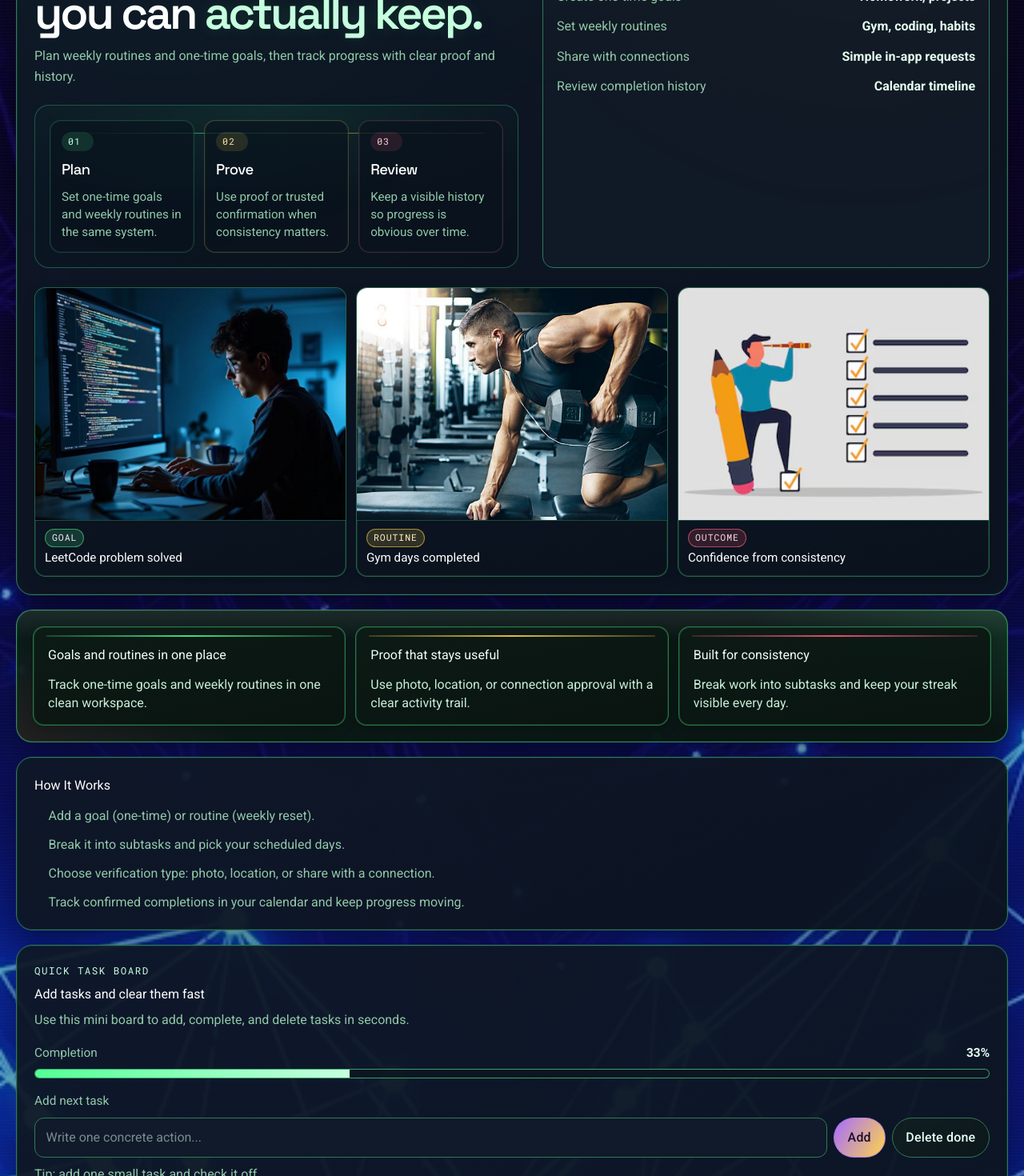
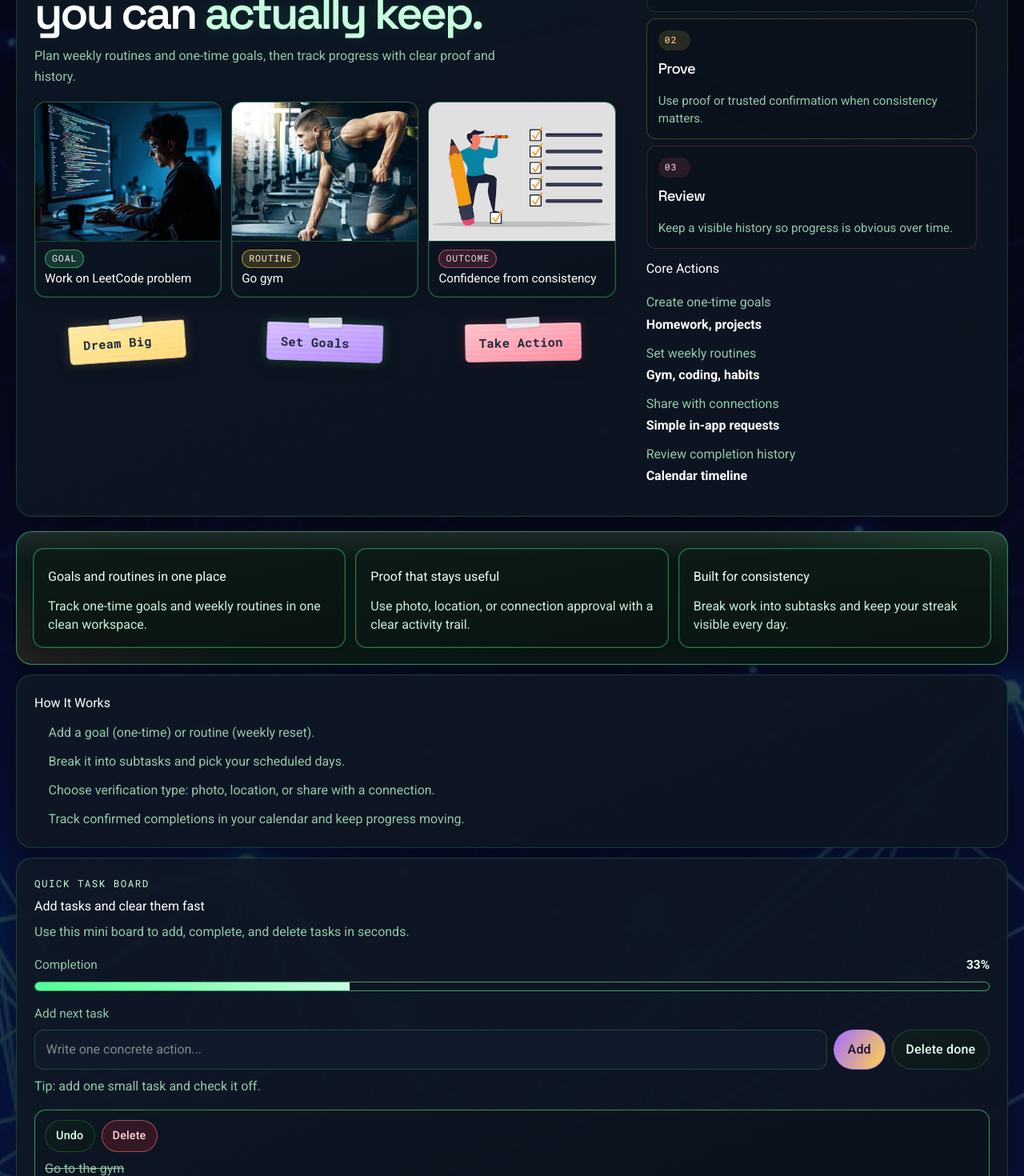
Before and after one commit to henderhc1/progr3s-app, a Next.js app: page / in a window 1280 px wide. Shown: the part 280-1750 px from the top of the page at 80% size. Built offline with nearby package versions, Linux system fonts and the light colour scheme; no server answers.

Commit message:
Refine landing page layout spacing and card alignment

```diff
--- a/app/globals.css
+++ b/app/globals.css
@@ -10,7 +10,7 @@
   --text: #e4fff1;
   --text-strong: #ffffff;
   --muted: #92c8a8;
-  --line: #2f7a56;
+  --line: rgba(82, 255, 148, 0.2);
   --accent: #52ff94;
   --accent-strong: #c8ffe0;
   --accent-cyan: #6fe6b2;
@@ -57,14 +57,7 @@ body {
     radial-gradient(880px 460px at -10% -12%, rgba(82, 255, 148, 0.2), transparent 70%),
     radial-gradient(720px 350px at 112% -8%, rgba(255, 212, 74, 0.13), transparent 72%),
     radial-gradient(620px 320px at 50% 118%, rgba(255, 94, 121, 0.1), transparent 74%),
-    linear-gradient(180deg, rgba(9, 15, 25, 0.24), rgba(9, 15, 25, 0.24)),
-    repeating-linear-gradient(
-      180deg,
-      rgba(144, 255, 193, 0.02) 0px,
-      rgba(144, 255, 193, 0.02) 1px,
-      transparent 1px,
-      transparent 4px
-    ),
+    linear-gradient(180deg, rgba(6, 11, 18, 0.72), rgba(6, 11, 18, 0.76)),
     var(--bg-image-layer),
     var(--bg);
 }
@@ -74,12 +67,8 @@ body::before {
   position: fixed;
   inset: 0;
   pointer-events: none;
-  background:
-    linear-gradient(90deg, rgba(82, 255, 148, 0.07) 1px, transparent 1px),
-    linear-gradient(180deg, rgba(82, 255, 148, 0.03) 1px, transparent 1px);
-  background-size: 58px 58px, 58px 58px;
-  mix-blend-mode: screen;
-  opacity: 0.09;
+  background: none;
+  opacity: 0;
   animation: none;
 }
 
@@ -92,7 +81,7 @@ body::after {
     radial-gradient(circle at 16% 7%, rgba(82, 255, 148, 0.23), transparent 46%),
     radial-gradient(circle at 84% 5%, rgba(255, 212, 74, 0.18), transparent 44%);
   filter: blur(18px);
-  opacity: 0.14;
+  opacity: 0.08;
 }
 
 ::selection {
@@ -115,12 +104,12 @@ a {
 }
 
 .shell-card {
-  border: 1px solid var(--line);
+  border: 1px solid rgba(82, 255, 148, 0.16);
   border-radius: var(--radius-lg);
   background: linear-gradient(160deg, rgba(15, 24, 38, 0.94), rgba(12, 20, 32, 0.97));
   box-shadow:
-    0 14px 34px rgba(0, 0, 0, 0.28),
-    0 0 0 1px rgba(82, 255, 148, 0.1) inset;
+    0 12px 28px rgba(0, 0, 0, 0.3),
+    0 0 0 1px rgba(82, 255, 148, 0.03) inset;
   animation: fade-up 450ms ease both;
 }
 
@@ -329,17 +318,20 @@ a {
 .hero {
   padding: var(--section-pad);
   display: grid;
-  gap: 22px 30px;
-  grid-template-columns: minmax(0, 1.04fr) minmax(420px, 0.96fr);
-  grid-template-areas:
-    "intro panel"
-    "figure panel"
-    "stories stories";
+  gap: 18px 22px;
+  grid-template-columns: minmax(0, 1.24fr) minmax(320px, 0.76fr);
   align-items: start;
 }
 
+.hero__main {
+  min-width: 0;
+  display: grid;
+  gap: 18px;
+  align-content: start;
+  align-self: stretch;
+}
+
 .hero__intro {
-  grid-area: intro;
   display: grid;
   gap: 14px;
   align-content: start;
@@ -371,39 +363,31 @@ a {
 }
 
 .hero__figure {
-  grid-area: figure;
   position: relative;
   display: grid;
-  gap: 12px;
-  grid-template-columns: repeat(3, minmax(0, 1fr));
-  padding: 18px;
-  border: 1px solid rgba(82, 255, 148, 0.28);
-  border-radius: 18px;
-  background:
-    radial-gradient(520px 180px at 50% 0%, rgba(82, 255, 148, 0.08), transparent 70%),
-    linear-gradient(160deg, rgba(12, 24, 38, 0.92), rgba(10, 18, 29, 0.96));
-  overflow: hidden;
+  gap: 8px;
+  grid-template-columns: 1fr;
+  padding: 4px 0 0;
+  border: 0;
+  border-radius: 0;
+  background: transparent;
+  overflow: visible;
 }
 
 .hero__figure::before {
-  content: "";
-  position: absolute;
-  top: 34px;
-  left: 42px;
-  right: 42px;
-  height: 1px;
-  background: linear-gradient(90deg, rgba(82, 255, 148, 0.08), rgba(82, 255, 148, 0.55), rgba(255, 212, 74, 0.45), rgba(255, 94, 121, 0.4));
+  display: none;
 }
 
 .hero-flow-card {
   position: relative;
   display: grid;
+  min-width: 0;
   gap: 8px;
   padding: 14px;
-  border: 1px solid rgba(82, 255, 148, 0.2);
-  border-radius: 14px;
+  border: 1px solid rgba(82, 255, 148, 0.14);
+  border-radius: 12px;
   background: rgba(11, 19, 30, 0.72);
-  box-shadow: 0 0 0 1px rgba(82, 255, 148, 0.06) inset;
+  box-shadow: none;
 }
 
 .hero-flow-card:nth-child(2) {
@@ -511,7 +495,7 @@ h3 {
 }
 
 .hero__notes {
-  margin: 0 0 0.8rem;
+  margin: 0;
   display: flex;
   flex-wrap: wrap;
   gap: 8px;
@@ -520,6 +504,11 @@ h3 {
 
 .hero__notes--right {
   justify-content: flex-end;
+  margin-bottom: 0;
+}
+
+.hero__notes--below {
+  margin-top: 0.62rem;
 }
 
 .sticky-note {
@@ -594,8 +583,7 @@ h3 {
 }
 
 .hero__stories {
-  grid-area: stories;
-  margin-top: 0.1rem;
+  margin-top: 0;
   display: grid;
   gap: 12px;
   grid-template-columns: repeat(3, minmax(0, 1fr));
@@ -665,23 +653,26 @@ h3 {
 }
 
 .stat-panel {
-  grid-area: panel;
-  background: rgba(17, 27, 40, 0.84);
-  border: 1px solid var(--line);
+  background: transparent;
+  border: 0;
   border-radius: var(--radius-md);
-  padding: 1rem 1.05rem;
-  display: grid;
-  gap: 16px;
+  padding: 0.95rem 1rem;
+  display: grid;
+  gap: 10px;
   align-content: start;
-  align-self: stretch;
+  align-self: start;
   width: 100%;
   max-width: none;
   justify-self: stretch;
 }
 
+.stat-panel .hero__figure {
+  margin-bottom: 0.18rem;
+}
+
 .stat-panel h2 {
   margin-top: 0;
-  margin-bottom: 0.85rem;
+  margin-bottom: 0.4rem;
 }
 
 .stat-panel ul {
@@ -689,19 +680,19 @@ h3 {
   margin: 0;
   padding: 0;
   display: grid;
-  gap: 0.75rem;
+  gap: 0.62rem;
 }
 
 .stat-panel li {
   display: grid;
-  grid-template-columns: minmax(0, 1fr) auto;
-  gap: 0.2rem 1rem;
+  grid-template-columns: 1fr;
+  gap: 2px;
   align-items: start;
   color: var(--muted);
 }
 
 .stat-panel strong {
-  color: var(--text);
+  color: var(--text-strong);
 }
 
 .section-grid {
@@ -713,6 +704,11 @@ h3 {
 #features,
 #workflow {
   scroll-margin-top: 98px;
+}
+
+.landing-flow {
+  display: grid;
+  gap: 18px;
 }
 
 .feature-strip {
@@ -755,22 +751,15 @@ h3 {
 }
 
 .section-grid--feature .info-card::before {
-  content: "";
-  position: absolute;
-  top: 10px;
-  left: 16px;
-  right: 16px;
-  height: 2px;
-  border-radius: 999px;
-  background: linear-gradient(90deg, rgba(82, 255, 148, 0.2), rgba(82, 255, 148, 0.85), rgba(82, 255, 148, 0.2));
+  display: none;
 }
 
 .section-grid--feature .info-card:nth-child(2)::before {
-  background: linear-gradient(90deg, rgba(255, 212, 74, 0.2), rgba(255, 212, 74, 0.88), rgba(255, 212, 74, 0.2));
+  display: none;
 }
 
 .section-grid--feature .info-card:nth-child(3)::before {
-  background: linear-gradient(90deg, rgba(255, 94, 121, 0.2), rgba(255, 94, 121, 0.86), rgba(255, 94, 121, 0.2));
+  display: none;
 }
 
 .section-grid--feature .info-card h3 {
@@ -990,10 +979,10 @@ h3 {
 }
 
 .subtask-item {
-  border: 1px solid rgba(82, 255, 148, 0.22);
+  border: 0;
   border-radius: 10px;
   padding: 10px;
-  background: rgba(12, 20, 31, 0.62);
+  background: rgba(12, 20, 31, 0.48);
   display: grid;
   gap: 8px;
 }
@@ -1074,12 +1063,10 @@ h3 {
   display: grid;
   gap: 8px;
   padding: 12px;
-  border: 1px solid rgba(82, 255, 148, 0.34);
+  border: 1px solid rgba(82, 255, 148, 0.16);
   border-radius: 14px;
   background: linear-gradient(160deg, rgba(13, 22, 35, 0.94), rgba(10, 18, 29, 0.97));
-  box-shadow:
-    0 8px 20px rgba(0, 0, 0, 0.2),
-    0 0 0 1px rgba(82, 255, 148, 0.08) inset;
+  box-shadow: none;
 }
 
 .task-item__collapse {
@@ -1144,8 +1131,8 @@ h3 {
 .task-item__expanded {
   display: grid;
   gap: 12px;
-  padding-top: 10px;
-  border-top: 1px solid rgba(82, 255, 148, 0.22);
+  padding-top: 6px;
+  border-top: 0;
 }
 
 .task-item__header {
@@ -1188,9 +1175,9 @@ h3 {
   display: grid;
   gap: 8px;
   border: none;
-  border-top: 1px solid rgba(82, 255, 148, 0.24);
+  border-top: 0;
   border-radius: 0;
-  padding: 12px 0 0;
+  padding: 0;
   background: transparent;
 }
 
@@ -1223,19 +1210,19 @@ h3 {
 }
 
 .task-block--progress {
-  border-top-color: rgba(82, 255, 148, 0.4);
+  border-top-color: transparent;
 }
 
 .task-block--subtasks {
-  border-top-color: rgba(255, 212, 74, 0.36);
+  border-top-color: transparent;
 }
 
 .task-block--status {
-  border-top-color: rgba(255, 212, 74, 0.38);
+  border-top-color: transparent;
 }
 
 .task-block--advanced {
-  border-top-color: rgba(154, 172, 206, 0.32);
+  border-top-color: transparent;
 }
 
 .task-block--advanced .task-advanced {
@@ -1445,7 +1432,7 @@ h3 {
 .dashboard-card > h2 {
   margin: 0;
   padding-bottom: 8px;
-  border-bottom: 1px dashed rgba(82, 255, 148, 0.28);
+  border-bottom: 0;
 }
 
 .dashboard-card--welcome {
@@ -1526,11 +1513,7 @@ h3 {
 
 .dashboard-card--composer::after,
 .dashboard-card--goals::after {
-  content: "";
-  position: absolute;
-  inset: 0;
-  pointer-events: none;
-  background: linear-gradient(180deg, rgba(237, 222, 255, 0.04), transparent 24%);
+  display: none;
 }
 
 .dashboard-feedback {
@@ -1641,23 +1624,23 @@ h3 {
 .goals-overview__panel {
   display: grid;
   gap: 8px;
-  border: 1px solid rgba(82, 255, 148, 0.3);
+  border: 0;
   border-radius: 12px;
   padding: 12px;
-  background: rgba(13, 22, 34, 0.78);
-  box-shadow: 0 0 0 1px rgba(82, 255, 148, 0.07) inset;
+  background: rgba(13, 22, 34, 0.58);
+  box-shadow: none;
 }
 
 .goals-overview__panel--tabs {
-  border-color: rgba(255, 212, 74, 0.44);
+  border-color: transparent;
 }
 
 .goals-overview__panel--progress {
-  border-color: rgba(82, 255, 148, 0.46);
+  border-color: transparent;
 }
 
 .goals-overview__panel--filter {
-  border-color: rgba(255, 212, 74, 0.4);
+  border-color: transparent;
 }
 
 .goal-filter-panel {
@@ -1810,9 +1793,9 @@ h3 {
 }
 
 .task-advanced {
-  border: 1px dashed rgba(82, 255, 148, 0.34);
+  border: 0;
   border-radius: 12px;
-  background: rgba(13, 22, 34, 0.54);
+  background: rgba(13, 22, 34, 0.42);
 }
 
 .task-advanced summary {
@@ -1941,9 +1924,9 @@ h3 {
 .completed-folder {
   display: grid;
   gap: 10px;
-  border: 1px dashed rgba(82, 255, 148, 0.4);
+  border: 0;
   border-radius: 12px;
-  padding: 12px;
+  padding: 0;
 }
 
 .completed-folder h3 {
@@ -2086,10 +2069,10 @@ button.calendar-cell {
 }
 
 .shared-proof-card {
-  border: 1px solid rgba(82, 255, 148, 0.35);
+  border: 0;
   border-radius: 10px;
   padding: 8px;
-  background: rgba(13, 22, 34, 0.8);
+  background: rgba(13, 22, 34, 0.62);
   display: grid;
   gap: 5px;
 }
@@ -2307,8 +2290,8 @@ button.calendar-cell {
 
 .shell-card:hover {
   box-shadow:
-    0 18px 44px rgba(0, 0, 0, 0.36),
-    0 0 0 1px rgba(82, 255, 148, 0.14) inset;
+    0 14px 34px rgba(0, 0, 0, 0.34),
+    0 0 0 1px rgba(82, 255, 148, 0.06) inset;
 }
 
 @keyframes fade-up {
@@ -2373,6 +2356,186 @@ button.calendar-cell {
   50% {
     opacity: 1;
     transform: scaleX(1);
+  }
+}
+
+@media (min-width: 921px) {
+  .page-wrap {
+    position: relative;
+    isolation: isolate;
+  }
+
+  .page-wrap::before {
+    content: "";
+    position: absolute;
+    top: 68px;
+    bottom: 10px;
+    left: 0;
+    right: 0;
+    border-radius: 26px;
+    background:
+      radial-gradient(920px 300px at 12% 0%, rgba(82, 255, 148, 0.2), transparent 72%),
+      radial-gradient(760px 260px at 88% 6%, rgba(255, 212, 74, 0.14), transparent 72%),
+      linear-gradient(180deg, rgba(10, 20, 33, 0.76), rgba(9, 18, 30, 0.9));
+    box-shadow:
+      0 0 0 1px rgba(82, 255, 148, 0.1) inset,
+      0 16px 30px rgba(0, 0, 0, 0.24);
+    pointer-events: none;
+    z-index: 0;
+  }
+
+  .page-wrap > * {
+    position: relative;
+    z-index: 1;
+  }
+
+  :is(.dashboard-grid, .goals-overview, .section-grid--feature, .marketing-grid) {
+    position: relative;
+    isolation: isolate;
+  }
+
+  :is(.dashboard-grid, .goals-overview, .section-grid--feature, .marketing-grid)::before {
+    content: "";
+    position: absolute;
+    inset: -8px;
+    border-radius: 18px;
+    background:
+      radial-gradient(520px 180px at 12% -10%, rgba(82, 255, 148, 0.16), transparent 72%),
+      linear-gradient(180deg, rgba(10, 20, 33, 0.68), rgba(9, 18, 30, 0.82));
+    box-shadow: 0 0 0 1px rgba(82, 255, 148, 0.08) inset;
+    pointer-events: none;
+    z-index: 0;
+  }
+
+  :is(.dashboard-grid, .goals-overview, .section-grid--feature, .marketing-grid) > * {
+    position: relative;
+    z-index: 1;
+  }
+
+  .stat-panel .hero__figure {
+    padding: 4px 0 0;
+  }
+
+  .landing-flow {
+    position: relative;
+    isolation: isolate;
+    gap: 12px;
+    padding: 14px 12px;
+    border-radius: 24px;
+    border: 0;
+    background:
+      radial-gradient(760px 240px at 16% -8%, rgba(82, 255, 148, 0.24), transparent 70%),
+      radial-gradient(640px 220px at 86% 8%, rgba(255, 212, 74, 0.18), transparent 72%),
+      linear-gradient(180deg, rgba(10, 20, 33, 0.78), rgba(9, 18, 30, 0.9));
+    box-shadow:
+      0 0 0 1px rgba(82, 255, 148, 0.12) inset,
+      0 14px 28px rgba(0, 0, 0, 0.24);
+  }
+
+  .landing-flow::before {
+    content: "";
+    position: absolute;
+    inset: 8px;
+    border-radius: 18px;
+    background: linear-gradient(180deg, rgba(82, 255, 148, 0.08), transparent 20%, transparent 80%, rgba(82, 255, 148, 0.05));
+    pointer-events: none;
+    z-index: 0;
+  }
+
+  .landing-flow::after {
+    content: "";
+    position: absolute;
+    top: 16px;
+    bottom: 16px;
+    left: 14px;
+    right: 14px;
+    border: 0;
+    border-radius: 0;
+    background:
+      linear-gradient(
+        180deg,
+        transparent calc(33.333% - 0.5px),
+        rgba(82, 255, 148, 0.24) calc(33.333% - 0.5px),
+        rgba(82, 255, 148, 0.24) calc(33.333% + 0.5px),
+        transparent calc(33.333% + 0.5px),
+        transparent calc(66.666% - 0.5px),
+        rgba(82, 255, 148, 0.2) calc(66.666% - 0.5px),
+        rgba(82, 255, 148, 0.2) calc(66.666% + 0.5px),
+        transparent calc(66.666% + 0.5px)
+      );
+    pointer-events: none;
+    z-index: 0;
+  }
+
+  .hero,
+  .landing-flow > .shell-card {
+    position: relative;
+    overflow: hidden;
+  }
+
+  .hero::before,
+  .landing-flow > .shell-card::before {
+    content: "";
+    position: absolute;
+    inset: 0;
+    pointer-events: none;
+    background: linear-gradient(180deg, rgba(82, 255, 148, 0.06), transparent 18%, transparent 82%, rgba(82, 255, 148, 0.05));
+    z-index: 0;
+  }
+
+  .hero > *,
+  .landing-flow > .shell-card > * {
+    position: relative;
+    z-index: 1;
+  }
+
+  .hero__main {
+    grid-template-rows: auto auto 1fr;
+  }
+
+  .sticky-note {
+    min-width: 146px;
+    padding: 0.88rem 1.06rem 0.82rem;
+    font-size: 0.96rem;
+  }
+
+  .sticky-note::before {
+    width: 42px;
+    height: 13px;
+    top: -8px;
+  }
+
+  .hero__notes--below {
+    margin-top: 0.9rem;
+    display: grid;
+    grid-template-columns: repeat(3, minmax(0, 1fr));
+    gap: 14px 16px;
+    align-self: stretch;
+    align-content: space-between;
+  }
+
+  .hero__notes--below .sticky-note {
+    justify-self: center;
+  }
+
+  .landing-flow > * {
+    position: relative;
+    z-index: 1;
+  }
+
+  .page-wrap::before,
+  :is(.dashboard-grid, .goals-overview, .section-grid--feature, .marketing-grid)::before,
+  .landing-flow::before,
+  .landing-flow::after,
+  .hero::before,
+  .landing-flow > .shell-card::before {
+    display: none;
+  }
+
+  .landing-flow {
+    padding: 0;
+    background: none;
+    box-shadow: none;
   }
 }
 
@@ -2411,13 +2574,32 @@ button.calendar-cell {
   .hero,
   .login {
     grid-template-columns: 1fr;
-    grid-template-areas:
-      "intro"
-      "figure"
-      "panel"
-      "stories";
     padding: 18px;
     gap: 16px;
+  }
+
+  .hero__main {
+    display: contents;
+  }
+
+  .hero__intro {
+    order: 1;
+  }
+
+  .stat-panel {
+    order: 2;
+  }
+
+  .hero__stories {
+    order: 3;
+  }
+
+  .hero__notes {
+    order: 4;
+  }
+
+  .hero__notes--below {
+    margin-top: 0.45rem;
   }
 
   .hero__intro h1 {
--- a/app/page.tsx
+++ b/app/page.tsx
@@ -23,7 +23,7 @@ const features = [
 const visualStories = [
   {
     label: "Goal",
-    title: "LeetCode problem solved",
+    title: "Work on LeetCode problem",
     imageSrc: "/landing-goal-leetcode.png",
     imageAlt: "A person working on a coding problem at a laptop as a one-time goal.",
     imageWidth: 800,
@@ -32,7 +32,7 @@ const visualStories = [
   },
   {
     label: "Routine",
-    title: "Gym days completed",
+    title: "Go gym",
     imageSrc: "/landing-routine.png",
     imageAlt: "A person following a gym routine and lifting weights.",
     imageWidth: 612,
@@ -88,6 +88,7 @@ export default async function Home() {
       <PageShell nav={homeNav} showFooter>
 
         <section className="hero shell-card">
+          <div className="hero__main">
             <div className="hero__intro">
               <p className="eyebrow">Routines + Goals</p>
               <h1>
@@ -98,6 +99,38 @@ export default async function Home() {
               </p>
             </div>
 
+            <div className="hero__stories" aria-label="Visual examples of goals, routines, and outcomes">
+              {visualStories.map((story) => (
+                <article key={story.title} className="hero-story-card">
+                  <div className="hero-story-card__media">
+                    <Image
+                      src={story.imageSrc}
+                      alt={story.imageAlt}
+                      width={story.imageWidth}
+                      height={story.imageHeight}
+                      sizes={`(max-width: 620px) 100vw, (max-width: 920px) 48vw, ${story.maxDisplayPx}px`}
+                      quality={story.preserveOriginal ? 100 : 92}
+                      unoptimized={story.preserveOriginal}
+                    />
+                  </div>
+                  <div className="hero-story-card__content">
+                    <p className="hero-story-card__label">{story.label}</p>
+                    <p className="hero-story-card__title">{story.title}</p>
+                  </div>
+                </article>
+              ))}
+            </div>
+
+            <div className="hero__notes hero__notes--below" aria-label="Motivation sticky notes">
+              {stickyNotes.map((note) => (
+                <p key={note.text} className={`sticky-note sticky-note--${note.tone}`}>
+                  {note.text}
+                </p>
+              ))}
+            </div>
+          </div>
+
+          <aside className="stat-panel">
             <div className="hero__figure" aria-label="Progress flow">
               {heroFlow.map((item) => (
                 <article key={item.step} className="hero-flow-card">
@@ -105,15 +138,6 @@ export default async function Home() {
                   <h2>{item.title}</h2>
                   <p>{item.detail}</p>
                 </article>
-            ))}
-          </div>
-
-          <aside className="stat-panel">
-            <div className="hero__notes hero__notes--right" aria-label="Motivation sticky notes">
-              {stickyNotes.map((note) => (
-                <p key={note.text} className={`sticky-note sticky-note--${note.tone}`}>
-                  {note.text}
-                </p>
               ))}
             </div>
             <h2>Core Actions</h2>
@@ -137,29 +161,9 @@ export default async function Home() {
             </ul>
           </aside>
 
-          <div className="hero__stories" aria-label="Visual examples of goals, routines, and outcomes">
-            {visualStories.map((story) => (
-              <article key={story.title} className="hero-story-card">
-                <div className="hero-story-card__media">
-                  <Image
-                    src={story.imageSrc}
-                    alt={story.imageAlt}
-                    width={story.imageWidth}
-                    height={story.imageHeight}
-                    sizes={`(max-width: 620px) 100vw, (max-width: 920px) 48vw, ${story.maxDisplayPx}px`}
-                    quality={story.preserveOriginal ? 100 : 92}
-                    unoptimized={story.preserveOriginal}
-                  />
-                </div>
-                <div className="hero-story-card__content">
-                  <p className="hero-story-card__label">{story.label}</p>
-                  <p className="hero-story-card__title">{story.title}</p>
-                </div>
-              </article>
-            ))}
-          </div>
         </section>
 
+        <div className="landing-flow">
           <section id="features" className="feature-strip shell-card">
             <div className="section-grid section-grid--feature">
               {features.map((feature) => (
@@ -179,6 +183,7 @@ export default async function Home() {
           </section>
 
           <ProgressPlayground />
+        </div>
       </PageShell>
     </HomeWelcomeTransition>
   );
```
Lines whose indentation alone changed are shown as unchanged.
